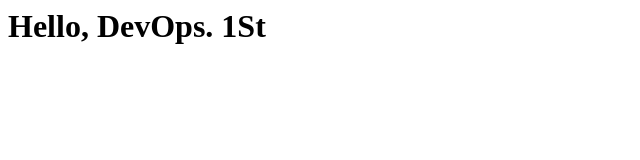
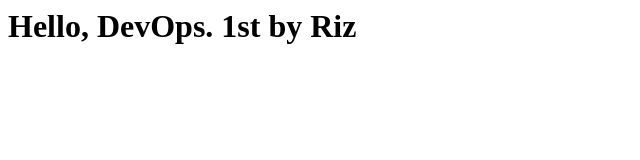
Before and after one commit to ifc-ntanaka/handson_cicd, a plain HTML site: page index.html in a window 1280 px wide. Shown: the whole page, without its empty margins (0-640 px from the left). Drawn offline with Linux system fonts and the light colour scheme.

Commit message:
Update index.html

```diff
--- a/index.html
+++ b/index.html
@@ -3,6 +3,6 @@
   <title>sample</title>
  </head>
  <body>
-  <h1>Hello, DevOps. 1St</h1>
+  <h1>Hello, DevOps. 1st by Riz</h1>
  </body>
 </html>
```
